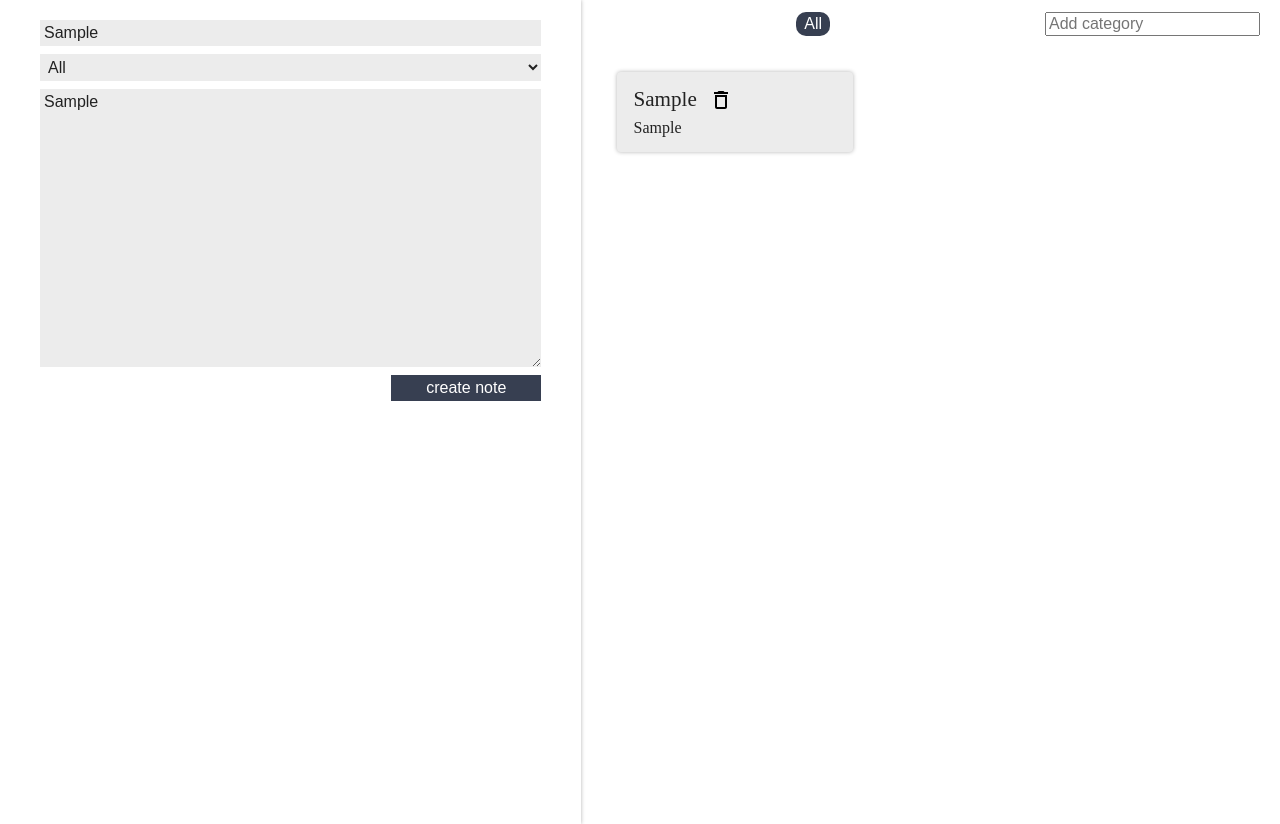
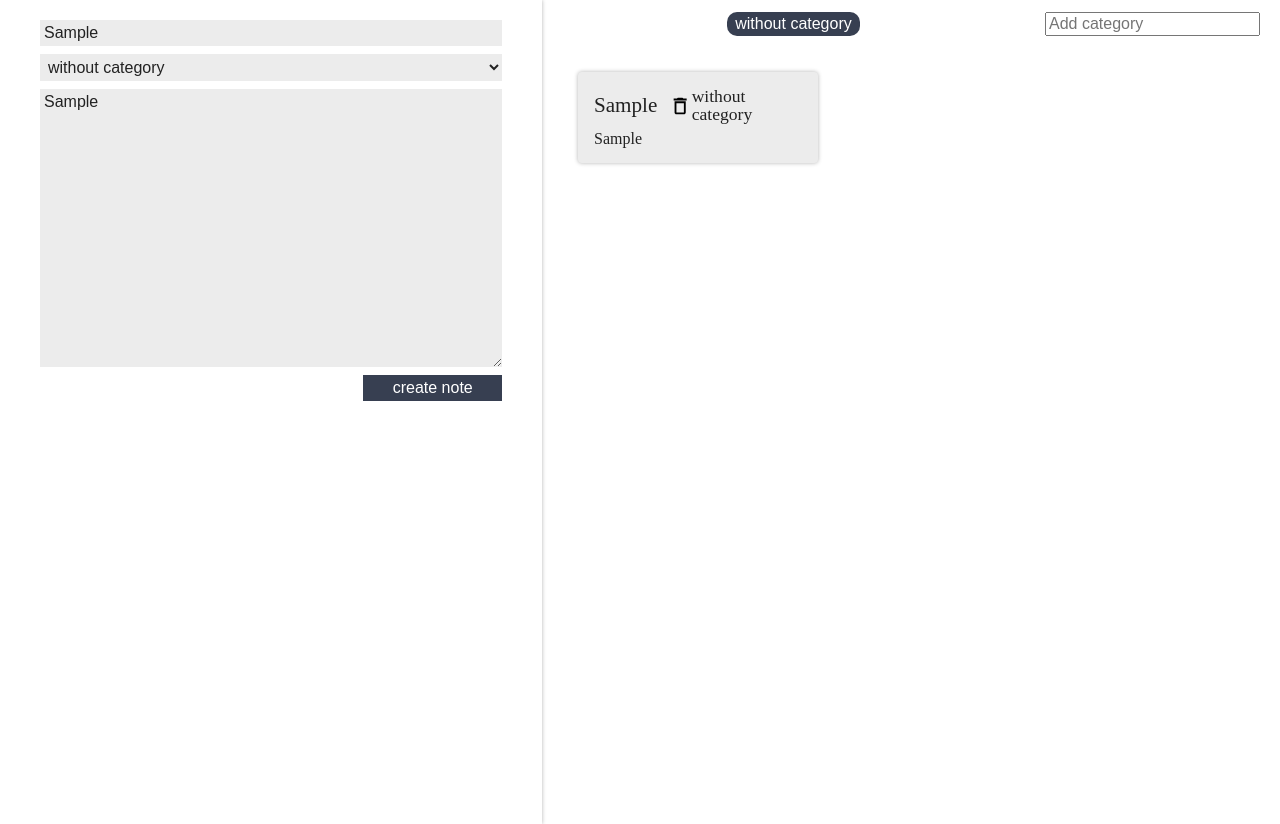
Before and after one commit to Felipe-Borba/alura-reactjs, a React (Create React App) app: page / in a window 1280 px wide. Both pictures are taken after typing "Sample", "Sample" into the empty fields and a click on the button "create note". Built offline with nearby package versions, Linux system fonts and the light colour scheme.

Commit message:
03-03 add category in note card

```diff
--- a/src/App.js
+++ b/src/App.js
@@ -7,22 +7,22 @@ import CategoryList from './components/CategoryList'
 
 export default class App extends Component {
   constructor() {
-    super()
+    super();
 
     this.state = {
       notes: [],
-      category: ['All']
-    }
+      category: ['without category']
+    };
   }
 
-  createNote(title, text) {
-    const newNote = { title, text }
-    const newNoteArray = [...this.state.notes, newNote]
+  createNote(title, text, category) {
+    const newNote = { title, text, category };
+    const newNoteArray = [...this.state.notes, newNote];
     const newState = {
       ...this.state,
       notes: newNoteArray
-    }
-    this.setState(newState)
+    };
+    this.setState(newState);
   }
 
   deleteNote(index) {
--- a/src/components/CardNote/CardNote.jsx
+++ b/src/components/CardNote/CardNote.jsx
@@ -14,6 +14,7 @@ export default class CardNote extends Component {
                 <header className='card-note_header'>
                     <h3 className='card-note_title'>{this.props.title}</h3>
                     <DeleteSVG onClick={this.erase.bind(this)} />
+                    <h4>{this.props.category}</h4>
                 </header>
                 <p className='card-note_text'>{this.props.text}</p>
             </section>
--- a/src/components/Form/Form.jsx
+++ b/src/components/Form/Form.jsx
@@ -3,23 +3,29 @@ import './Form.css'
 
 export default class Form extends Component {
     constructor(props) { //optional?
-        super(props)
-        this.title = ''
-        this.text = ''
+        super(props);
+        this.title = '';
+        this.text = '';
+        this.category = this.props.category;
     }
 
     _handleTitleChange(event) {
-        this.title = event.target.value
+        this.title = event.target.value;
     }
 
     _handleTextChange(event) {
-        this.text = event.target.value
+        this.text = event.target.value;
     }
 
     _createNote(event) {
-        event.preventDefault()
-        event.stopPropagation()
-        this.props.createNote(this.title, this.text)
+        event.preventDefault();
+        event.stopPropagation();
+        this.props.createNote(this.title, this.text, this.category);
+    }
+
+    _handleCategoryChange(event) {
+        event.stopPropagation();
+        this.category = event.target.value;
     }
 
     render() {
@@ -33,11 +39,11 @@ export default class Form extends Component {
                     className='form-register_input'
                     onChange={this._handleTitleChange.bind(this)}
                 />
-                <select className='form-register_input'>
+                <select className='form-register_input' onChange={this._handleCategoryChange.bind(this)}>
                     {this.props.category.map((category) => {
                         return <option>{category}</option>
                     })}
-                    </select>
+                </select>
                 <textarea
                     rows={15}
                     placeholder='write your note...'
--- a/src/components/NoteList/NoteList.jsx
+++ b/src/components/NoteList/NoteList.jsx
@@ -14,6 +14,7 @@ export default class NoteList extends Component {
                                 text={card.text}
                                 deleteNote={this.props.deleteNote}
                                 index={index}
+                                category={card.category}
                             />
                         </li>
                     );
```
